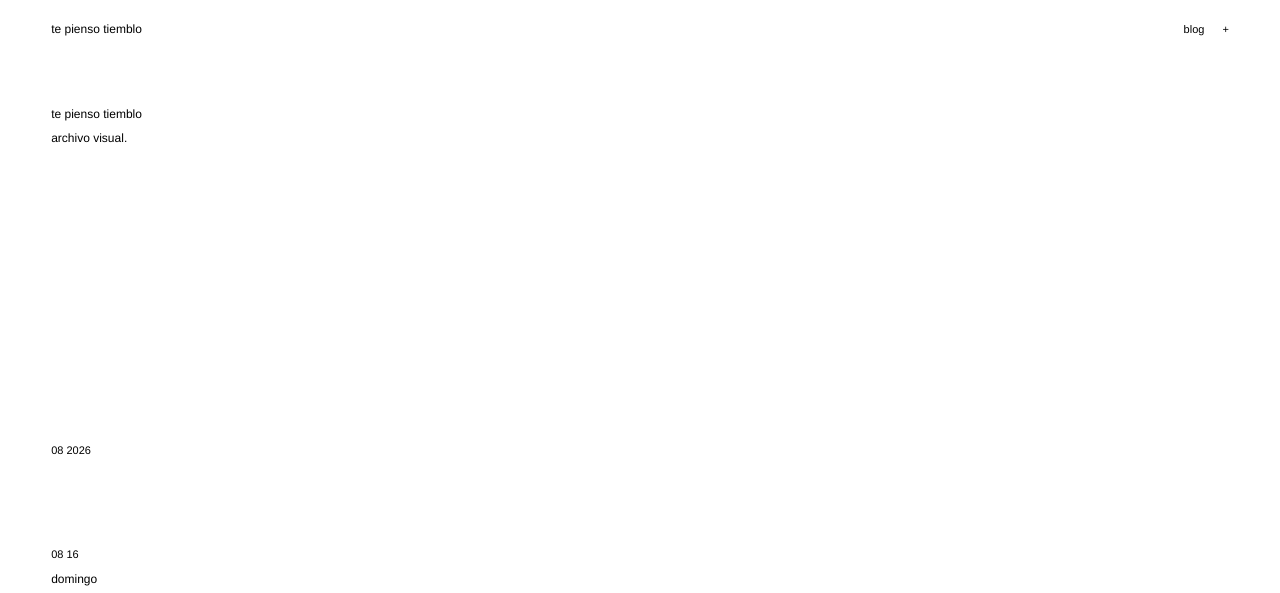
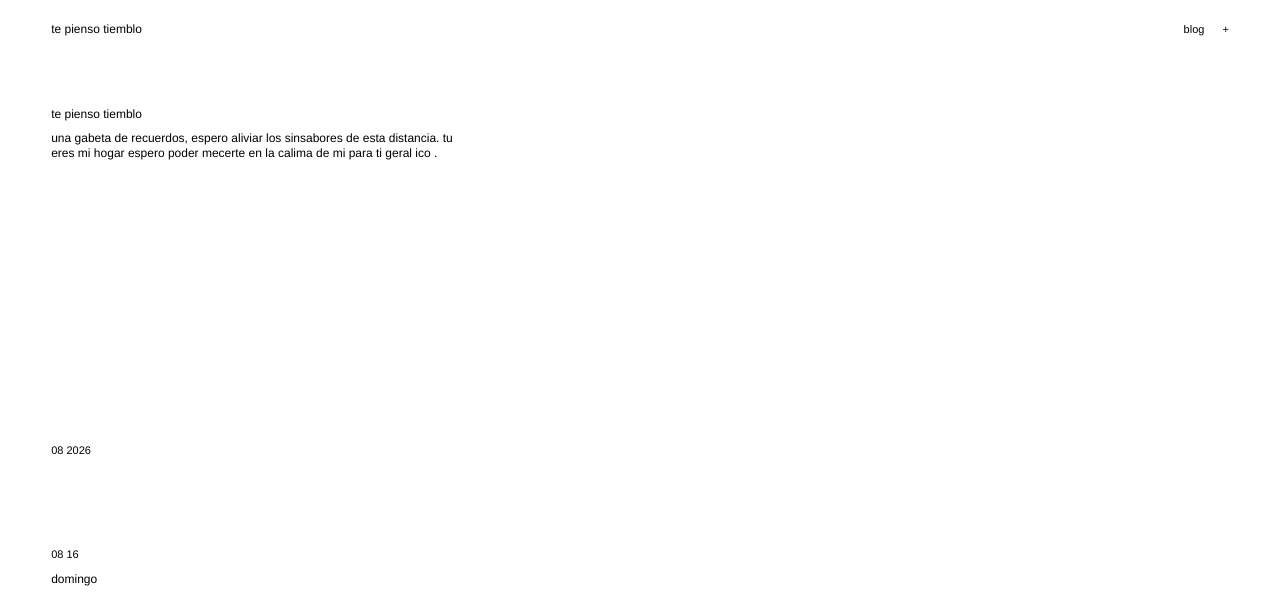
Before and after one commit to acoidanb-sys/te-pienso-tiemblo, a plain HTML site: page index.html in a window 1280 px wide. Shown: the top 593 px of the page. Drawn offline with Linux system fonts and the light colour scheme.

Commit message:
Update index.html

```diff
--- a/index.html
+++ b/index.html
@@ -227,7 +227,13 @@ img{
   <section class="hero">
     <div class="hero-inner">
       <h1>te pienso tiemblo</h1>
-      <p>archivo visual.</p>
+      <p>una gabeta de recuerdos, espero aliviar los sinsabores de esta distancia.
+        tu eres mi hogar
+        espero poder mecerte en la calima
+        de mi para ti
+        geral
+        ico
+        .</p>
     </div>
   </section>
 
```
